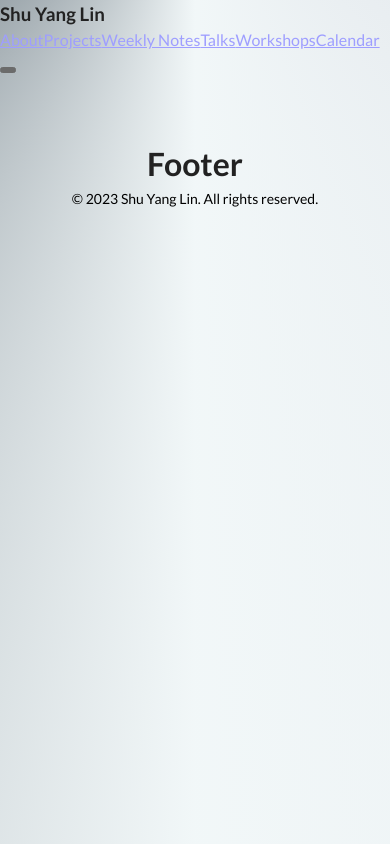
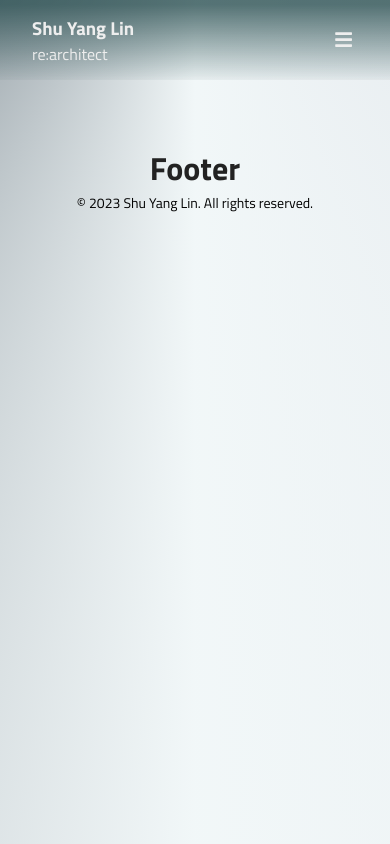
Before and after one commit to shuyanglin/shuyanglin, a React app: page / in a window 390 px wide. Built offline with nearby package versions, Linux system fonts and the light colour scheme.

Commit message:
Setup navigation bar, and responsiveness

```diff
--- a/package.json
+++ b/package.json
@@ -12,6 +12,7 @@
     "react": "^18.2.0",
     "react-dom": "^18.2.0",
     "react-feather": "^2.0.10",
+    "react-icons": "^4.8.0",
     "react-scripts": "5.0.1",
     "web-vitals": "^2.1.4"
   },
--- /dev/null
+++ b/src/Styles/main.css
@@ -0,0 +1,3 @@
+header .responsiveNav{
+    transform: none;
+  }
--- a/src/components/NavigationBar/NavigationBar.js
+++ b/src/components/NavigationBar/NavigationBar.js
@@ -1,20 +1,35 @@
 import React from "react";
-
+import {FaTimes, FaBars} from 'react-icons/fa'
 import styles from './NavigationBar.module.css';
+import "../../Styles/main.css"
 
 function Header() {
+
+  const [isResponsive, setIsResponsive] = React.useState();
+
+  const navStyle = "responsiveNav";
+  function showNavbar(){
+    setIsResponsive(!isResponsive);
+  }
+
   return (
     <header>
-      <h3>Shu Yang Lin</h3>
-      <nav>
+      <div>
+        <h3>Shu Yang Lin</h3>
+        <p>re:architect</p>
+      </div>
+      <nav className={isResponsive?navStyle:undefined}>
         <a href="/#">About</a>
         <a href="/#">Projects</a>
         <a href="/#">Weekly Notes</a>
-        <a href="/#">Talks</a>
-        <a href="/#">Workshops</a>
         <a href="/#">Calendar</a>
-        <button></button>
+        <button className={`${styles.navBtn} ${styles.navCloseBtn}`} onClick={showNavbar}>
+          <FaTimes/>
+        </button>
       </nav>
+      <button className={styles.navBtn} onClick={showNavbar}>
+        <FaBars/>
+      </button>
     </header>
   );
 }
--- a/src/components/NavigationBar/NavigationBar.module.css
+++ b/src/components/NavigationBar/NavigationBar.module.css
@@ -1,50 +1,81 @@
-.wrapper {
-  padding: 8px 16px;
-  margin: 32px auto;
-  border: 1px black solid;
-}
+@import url('https://fonts.googleapis.com/css2?family=Titillium+Web:ital,wght@0,400;0,700;1,300&display=swap');
 
-.navbar{
-  display: flex;
-  justify-content: space-between;
-  margin: auto 64px;
-}
-
-.navbar .tabs{
-  margin: auto 64px;
-}
-.navbar .name{
-  text-align: justify;
-  justify-content: flex-start;
-  margin: auto 64px;
-  color: red;
-}
-
-.navbar .name h2{
-  letter-spacing: -.025em;
-}
-span{
-  margin-left: 16px;
+*{
+  padding: 0;
+  margin: 0;
+  box-sizing: border-box;
+  font-family: 'Titillium Web', sans-serif;
 }
 
 
-@media only screen and (max-width: 1023px){
-  .wrapper {
-    padding: 0px 0px;
-    margin: 0px auto;
-    border: 1px red solid;
+:root{
+  --mainColor: #758e9d;
+  --mainColorLight: #85b8d7;
+  --secondaryColor: #ebeb2d;
+  --textColor: #eee;
+}
+
+header {
+  display: flex;
+  align-items: center;
+  justify-content: space-between;
+  height: 80px;
+  padding: 0 2rem;
+
+  background: linear-gradient(180deg, rgba(46,82,84, 80%) 6%,  rgba(130,0,255,0) 107%);
+  color: var(--textColor);
+}
+
+nav a {
+  margin: 0 2rem;
+  color: var(--textColor);
+  text-decoration: none;
+}
+
+nav a:hover {
+  color: var(--secondaryColor);
+}
+
+header .navBtn {
+  padding: 5px;
+  cursor: pointer;
+  background: transparent;
+  border: none;
+  outline: none;
+  color: var(--textColor);
+  /* visibility: hidden;
+  opacity: 0; */
+  font-size: 1.2rem;
+  display: none;
+}
+
+@media only screen and (max-width: 1024px){
+  header .navBtn{
+    /* visibility: visible;
+    opacity: 1; */
+    display: block;
   }
 
-  .navbar{
-    margin: auto 16px;
+  header nav{
+    position: fixed;
+    top: 0;
+    left: 0;
+    height: 100%;
+    width: 100%;
+    display: flex;
+    flex-direction: column;
+    align-items: center;
+    justify-content: center;
+    gap: 1.5rem;
+    background-color: var(--mainColor);
+    transition: 0s;
+    transform: translateY(-100vh);
   }
 
-  .navbar .name{
-    color: blue;
-    margin: auto 0px;
+
+  nav .navCloseBtn{
+    position: absolute;
+    top: 2rem;
+    right: 2rem;
   }
 }
-@media only screen and (min-width: 1024px){
-
-
-}
```
Also changed, not shown: 1 other file.
